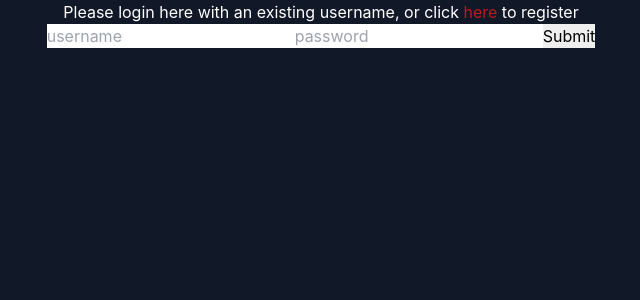
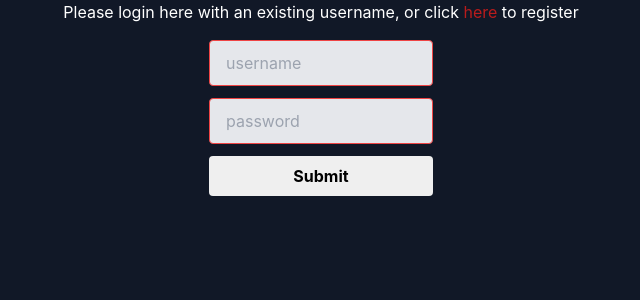
Before and after one commit to comp-333-rad/hw-3, a React (Create React App) app in the folder musicdb-app/Frontend-react/: page / in a window 1280 px wide. Shown: the top 300 px of the page, without its empty margins (319-959 px from the left). Built offline with nearby package versions, Linux system fonts and the light colour scheme; no server answers.

Commit message:
styling on buttons

```diff
--- a/musicdb-app/Frontend-react/src/App.js
+++ b/musicdb-app/Frontend-react/src/App.js
@@ -207,7 +207,7 @@ function App(props) {
                     </h4>
                     <div className="flex justify-between min-w-8 w-52">
                       <div onClick = {() => rateSong(song.id)}>
-                    <ReactStars
+                    <ReactStars className = "focus:outline-none"
                         count={5}
 
                         onChange={ratingChanged}
@@ -219,15 +219,15 @@ function App(props) {
                       </div>
 
 
-                      <button onClick={() => editSong(song)}>
+                      <button  className = "focus:outline-none" onClick={() => editSong(song)}>
                         <FontAwesomeIcon
-                          className="fill-current text-gray-100 hover:text-gray-300"
+                          className="fill-current text-gray-100 hover:text-gray-300 focus:outline-none"
                           icon="edit"
                         />
                       </button>
                       <button
                         onClick={() => deleteSong(song)}
-                        className="fill-current text-red-400 hover:text-red-800"
+                        className="fill-current text-red-400 hover:text-red-800 focus:outline-none"
                       >
                         <FontAwesomeIcon icon="trash" />
                       </button>
--- a/musicdb-app/Frontend-react/src/components/LoginForm.js
+++ b/musicdb-app/Frontend-react/src/components/LoginForm.js
@@ -9,7 +9,7 @@ function LoginForm(props) {
   console.log("rerendering entrance form");
   if (props.loginOrReg == "login") {
     return (
-      <div className="loginPage text-center" key={"loginForm"}>
+      <div className="loginPage text-center justify-center flex items-center flex-col" key={"loginForm"}>
         <h1 className="text-white">
           Please login here with an existing username, or click
           <span
@@ -21,28 +21,28 @@ function LoginForm(props) {
           </span>{" "}
           to register
         </h1>
-        <form onSubmit={formPreventDefault}>
-          <input
+        <form onSubmit={formPreventDefault} className = "flex flex-col w-56 m-4">
+          <input className = "appearance-none block w-full bg-gray-200 text-gray-700 border border-red-500 rounded py-3 px-4 mb-3 leading-tight focus:outline-none focus:bg-white"
             type="text"
             name="username"
             placeholder="username"
             id="username"
             onInput={(e) => props.setUsername(e.target.value)}
           ></input>
-          <input
+          <input className = "appearance-none block w-full bg-gray-200 text-gray-700 border border-red-500 rounded py-3 px-4 mb-3 leading-tight focus:outline-none focus:bg-white"
             type="password"
             name="password"
             placeholder="password"
             onInput={(e) => props.setPassword(e.target.value)}
           ></input>
-          <input type="submit" onClick={props.logMeIn}></input>
+          <input className = "bg-purple hover:bg-blue-dark text-black font-bold py-2 px-4 rounded" type="submit" onClick={props.logMeIn}></input>
         </form>
         <ErrorMessage errorStatus={props.errorStatus} />
       </div>
     );
   } else {
     return (
-      <div className="registerPage text-center" key={"registerForm"}>
+      <div className="registerPage text-center justify-center flex items-center flex-col" key={"registerForm"}>
         <h1 className="text-white">
           Please register here with , or click
           <span
@@ -54,26 +54,26 @@ function LoginForm(props) {
           </span>{" "}
           to log in
         </h1>
-        <form onSubmit={formPreventDefault}>
-          <input
+        <form onSubmit={formPreventDefault} className = "m-4" >
+          <input className = "appearance-none block w-full bg-gray-200 text-gray-700 border border-red-500 rounded py-3 px-4 mb-3 leading-tight focus:outline-none focus:bg-white"
             type="text"
             name="username-reg"
             placeholder="username"
             onInput={(e) => props.setUsername(e.target.value)}
           ></input>
-          <input
+          <input className = "appearance-none block w-full bg-gray-200 text-gray-700 border border-red-500 rounded py-3 px-4 mb-3 leading-tight focus:outline-none focus:bg-white"
             type="text"
             name="email"
             placeholder="email"
             onInput={(e) => props.setEmail(e.target.value)}
           ></input>
-          <input
+          <input className = "appearance-none block w-full bg-gray-200 text-gray-700 border border-red-500 rounded py-3 px-4 mb-3 leading-tight focus:outline-none focus:bg-white"
             type="password"
             name="password"
             placeholder="password"
             onInput={(e) => props.setPassword(e.target.value)}
           ></input>
-          <input type="submit" onClick={props.register}></input>
+          <input className = "bg-purple text-black px-3 py-2 rounded w-full mt-4" type="submit" onClick={props.register}></input>
         </form>
         <ErrorMessage errorStatus={props.errorStatus} />
       </div>
--- a/musicdb-app/Frontend-react/src/components/chart.js
+++ b/musicdb-app/Frontend-react/src/components/chart.js
@@ -41,8 +41,10 @@ export default class BarExample extends Component {
           data={data}
           width={75}
           height={200}
+          beginAtZero = {true}
           options={{
             maintainAspectRatio: false,
+            beginAtZero: true
           }}
         />
       </div>
```
Also changed, not shown: 1 other file (tests, documents, lock files or other folders).
